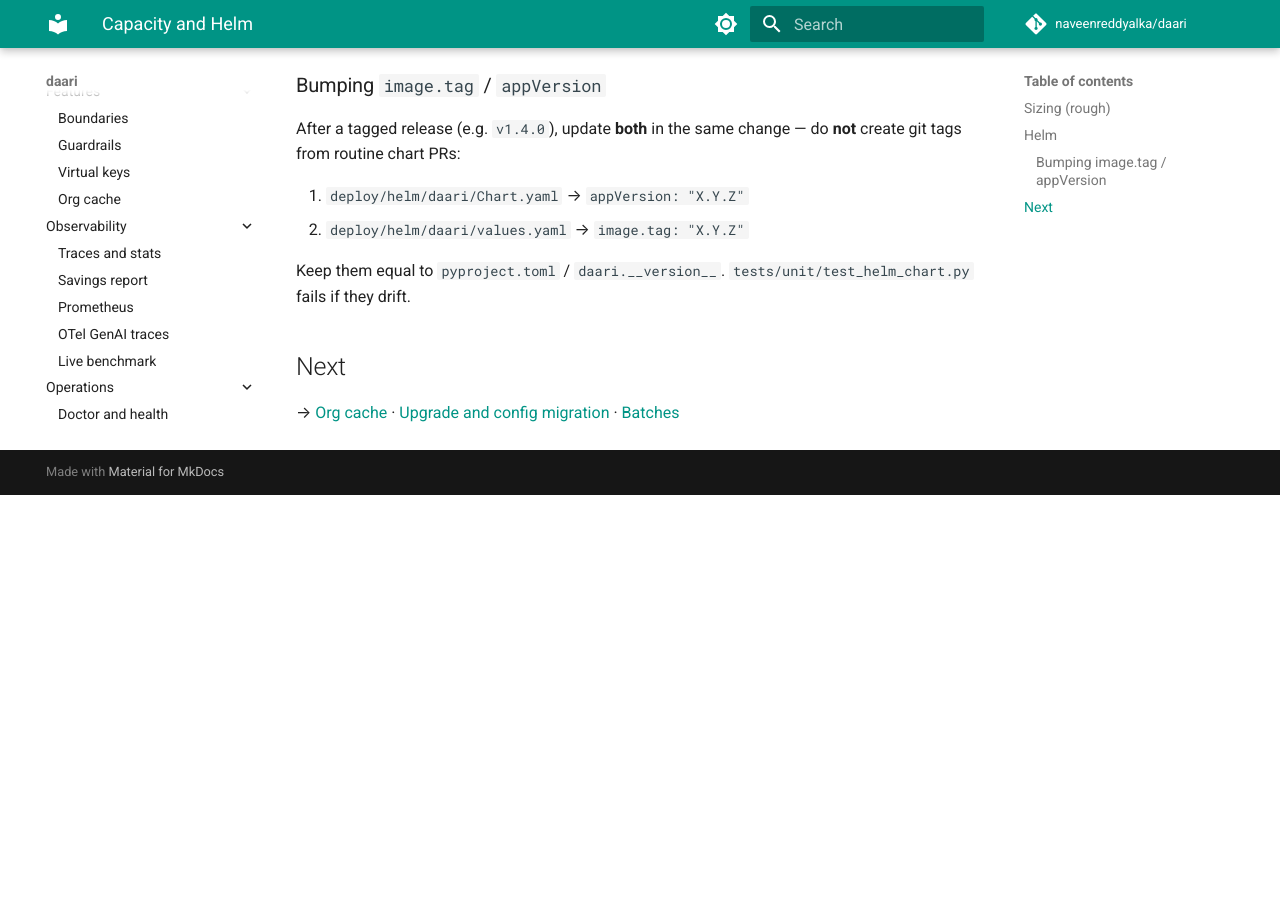
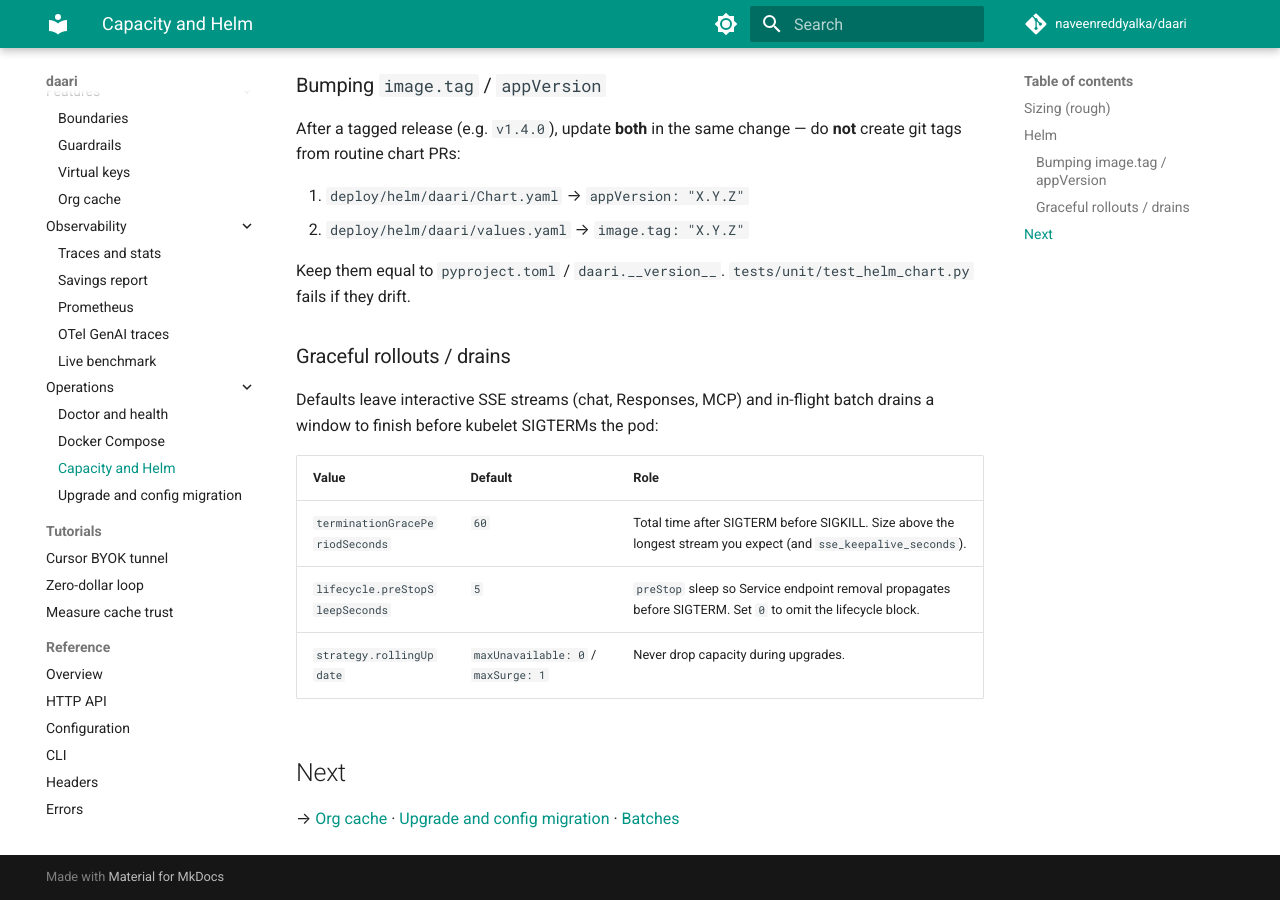
Before and after one commit to naveenreddyalka/daari, an MkDocs documentation site: the page built from docs/developer/guides/operations/capacity-helm.md, in a window 1280 px wide and 900 px high, scrolled down 1264 px. Built offline with MkDocs 1.6.1 and Material for MkDocs 9.7.7, drawn with Linux system fonts in a browser that asks for light colours; comment, search, counter and statistics services are not loaded; before the commit the page ends 1759 px from its top, so only the background shows below that.

Commit message:
feat(deploy): graceful Helm rollout lifecycle (preStop, grace, strategy)
Closes #545 — terminationGracePeriodSeconds, optional preStop sleep, and
zero-downtime rollingUpdate defaults for long SSE / batch drains.

```diff
--- a/docs/developer/guides/operations/capacity-helm.md
+++ b/docs/developer/guides/operations/capacity-helm.md
@@ -42,6 +42,17 @@
 
 Keep them equal to `pyproject.toml` / `daari.__version__`. `tests/unit/test_helm_chart.py` fails if they drift.
 
+### Graceful rollouts / drains
+
+Defaults leave interactive SSE streams (chat, Responses, MCP) and in-flight
+batch drains a window to finish before kubelet SIGTERMs the pod:
+
+| Value | Default | Role |
+|-------|---------|------|
+| `terminationGracePeriodSeconds` | `60` | Total time after SIGTERM before SIGKILL. Size above the longest stream you expect (and `sse_keepalive_seconds`). |
+| `lifecycle.preStopSleepSeconds` | `5` | `preStop` sleep so Service endpoint removal propagates before SIGTERM. Set `0` to omit the lifecycle block. |
+| `strategy.rollingUpdate` | `maxUnavailable: 0` / `maxSurge: 1` | Never drop capacity during upgrades. |
+
 ## Next
 
 → [Org cache](../features/org-cache.md) · [Upgrade and config migration](upgrade.md) · [Batches](../features/batches.md)
```
Also changed, not shown: docs/TRACKING.md (+9 -0 lines), 3 other files.
